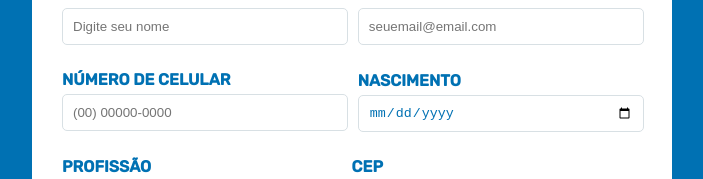
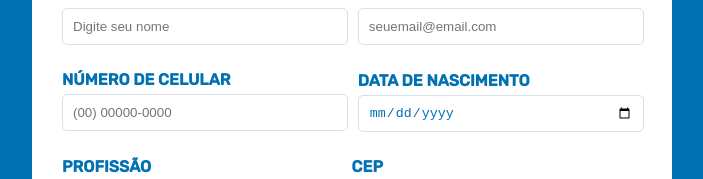
Before and after one commit to pedrofrn/qivd-nuca-ufs, a plain HTML site: page index.html in a window 1280 px wide. Shown: the part 416-595 px from the top of the page, without its empty margins (288-991 px from the left). Drawn offline with nearby package versions, Linux system fonts and the light colour scheme.

Commit message:
Update index.html

```diff
--- a/index.html
+++ b/index.html
@@ -32,7 +32,7 @@
                     <input type="email" placeholder="seuemail@email.com" name="email" required></label>
                 <label for="telefone">Número de celular
                     <input type="text" id="telefone" name="telefone" placeholder="(00) 00000-0000" required></label>
-                <label for="nascimento">Nascimento
+                <label for="nascimento">Data de nascimento
                     <input type="date" name="nascimento" required></label>
                 <label for="profissao">Profissão
                     <input type="text" name="profissao" placeholder="Digite sua profissão" required></label>
```
